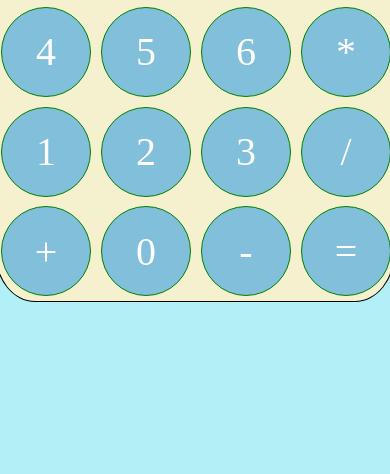
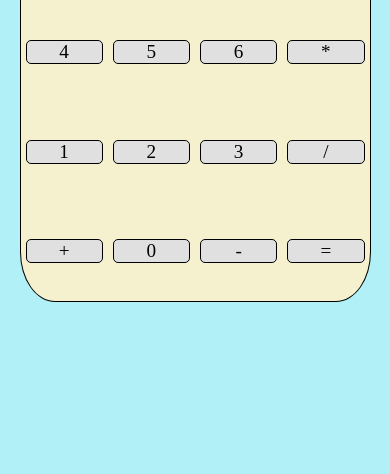
Before and after one commit to boywithrizz/Simple_Calculator, a plain HTML site: page index.html in a window 390 px wide. Shown: the part 370-844 px from the top of the page. Drawn offline with Linux system fonts and the light colour scheme.

Commit message:
Added reponsiveness to phones.

```diff
--- a/style.css
+++ b/style.css
@@ -1,4 +1,4 @@
-* {
+/* * {
     margin: 0;
     padding: 0;
     box-sizing: border-box;
@@ -79,4 +79,66 @@ body {
     display: flex;
     justify-content: center;
     align-items: center;
+} */
+
+
+
+* {
+    margin: 0;
+    padding: 0;
+    box-sizing: border-box;
 }
+@font-face {
+    font-family: 'Digital-7';
+    src: url('digital-7.ttf') format('truetype');
+}
+body {
+    display: flex;
+    height: 100vh;
+    justify-content: center;
+    align-items: center;
+    background-color: #B1F0F7;
+}
+#box {
+    height: 500px;
+    width: 400px;
+    border-radius: 10%;
+    background-color: #F5F0CD;
+    display: flex;
+    flex-direction: column;
+    justify-content: space-evenly;
+    border: 1px solid black;
+}
+.row {
+    height: 50px;
+    width: 100%;
+    flex-grow: 1;
+    display: flex;
+    align-items: center;
+}
+.button {
+    flex: 1;
+    display: flex;
+    justify-content: center;
+    align-items: center;
+    border: 1px solid black;
+    margin: 5px;
+    border-radius: 5px;
+    background-color: #E0E0E0;
+}
+.keytext {
+    font-size: 1.5em;
+}
+
+/* Media query for smaller screens */
+@media (max-width: 600px) {
+    #box {
+        width: 90%;
+    }
+    .row {
+        width: 100%;
+    }
+    .keytext {
+        font-size: 1.2em;
+    }
+}
```
